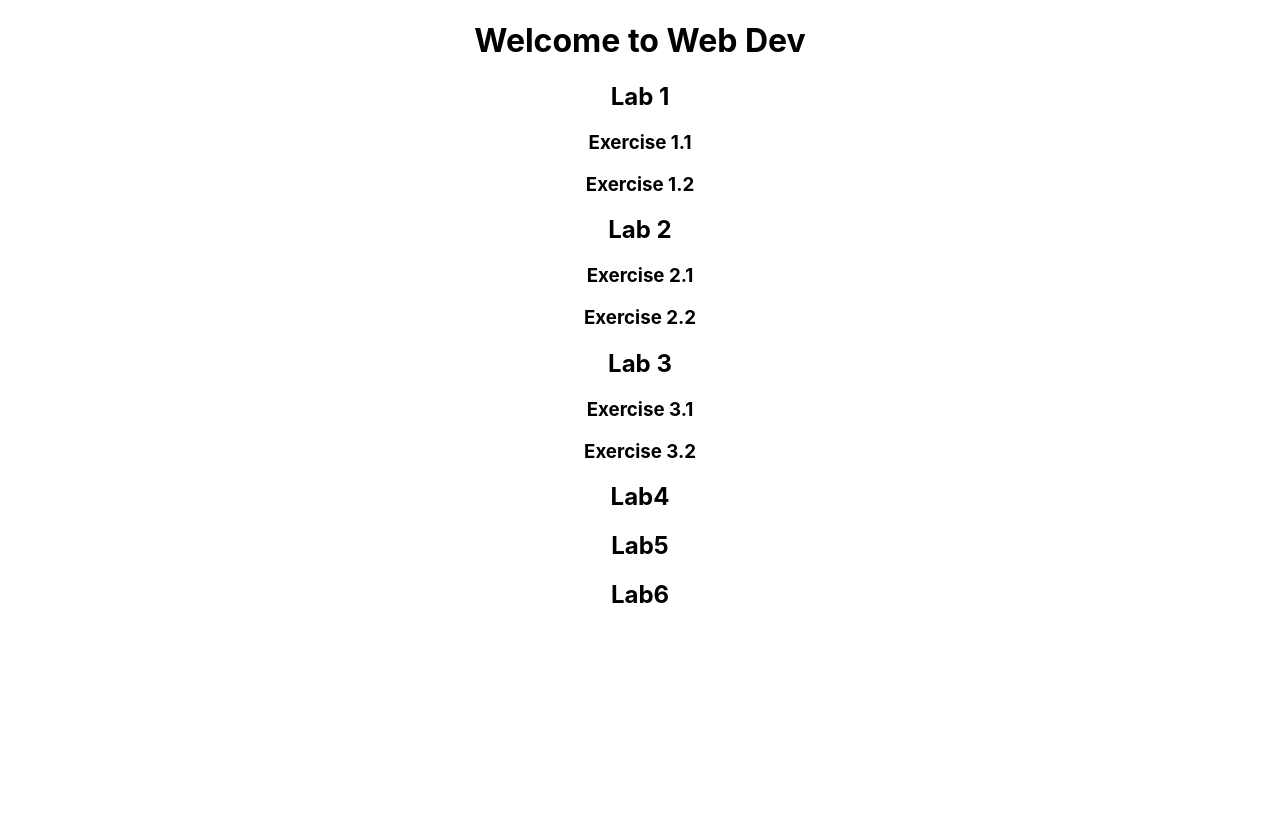
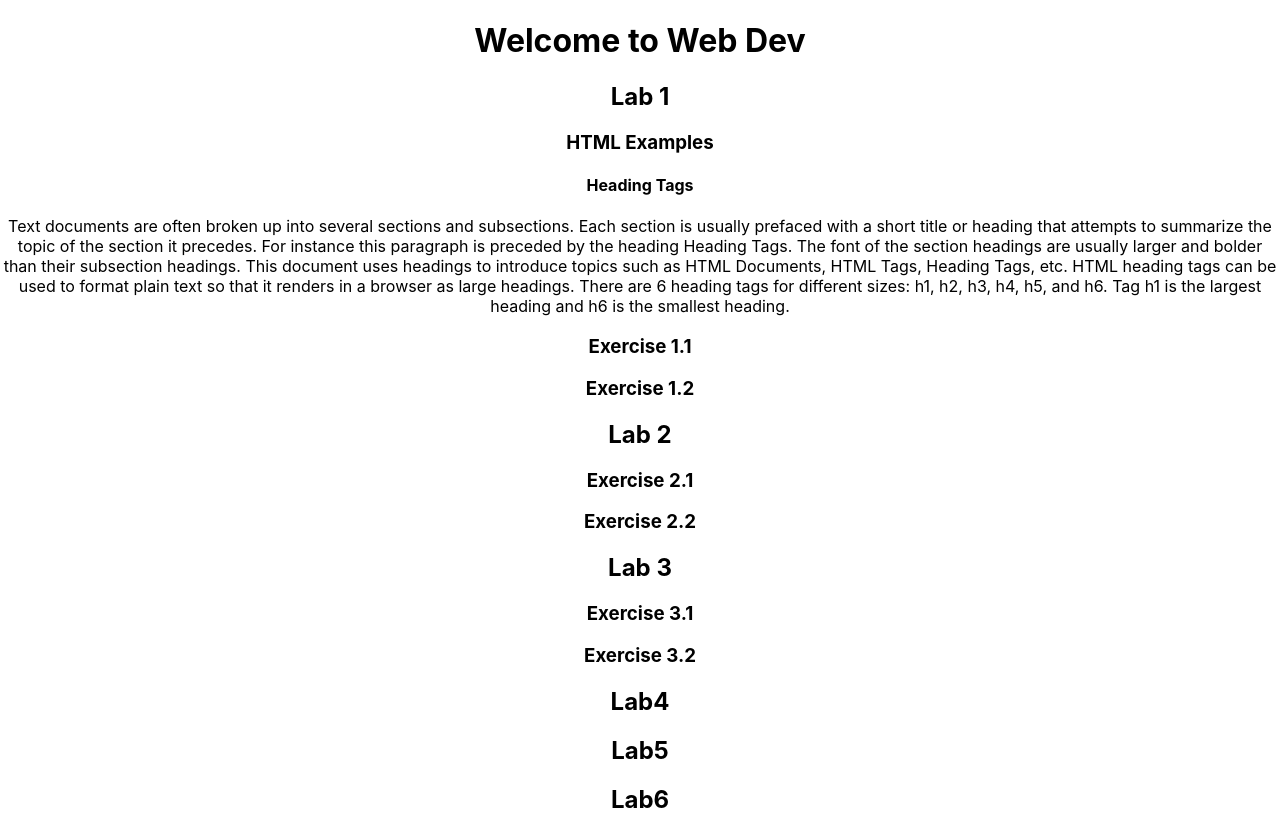
Before and after one commit to c2-code/kanbas-react-web-app, a React (Create React App) app: page / in a window 1280 px wide. Before the commit the page ends 800 px from the top, so only its background shows below. Built offline with nearby package versions, Linux system fonts and the light colour scheme.

Commit message:
headings exercise

```diff
--- a/src/Labs/Lab1/index.tsx
+++ b/src/Labs/Lab1/index.tsx
@@ -2,8 +2,19 @@ export default function Lab1() {
     return(
         <div>
         <h2> Lab 1</h2>
+        <h3>HTML Examples</h3>
+      <div id="wd-h-tag">
+        <h4>Heading Tags</h4>
+Text documents are often broken up into several sections and subsections. Each section is usually prefaced with a short title or heading that attempts to summarize the topic of the section it precedes. For instance this paragraph is preceded by the heading Heading Tags. The font of the section headings are usually larger and bolder than their subsection headings. This document uses headings to introduce topics such as HTML Documents, HTML Tags, Heading Tags, etc. HTML heading tags can be used to format plain text so that it renders in a browser as large headings. There are 6 heading tags for different sizes: h1, h2, h3, h4, h5, and h6. Tag h1 is the largest heading and h6 is the smallest heading.
+      </div>
         <h3> Exercise 1.1</h3>
         <h3> Exercise 1.2</h3>
         </div>
     )
 }
+<div id="wd-p-tag">
+  <h4>Paragraph Tag</h4>
+    <p id="wd-p-1">
+This is a paragraph. We often separate a long set of sentences with vertical spaces to make the text easier to read. Browsers ignore vertical white spaces and render all the text as one single set of sentences. To force the browser to add vertical spacing, wrap the paragraphs you want to separate with the paragraph tag
+  </p>
+</div>
```
